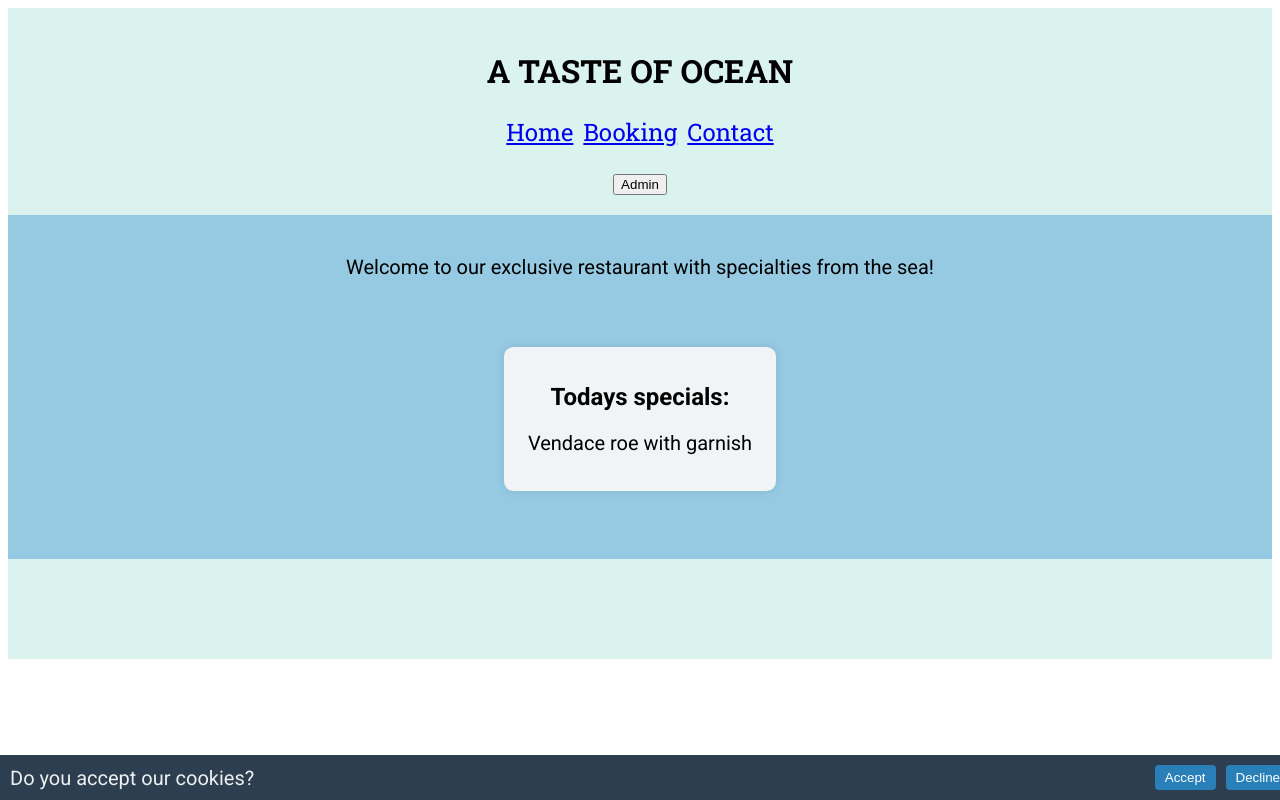
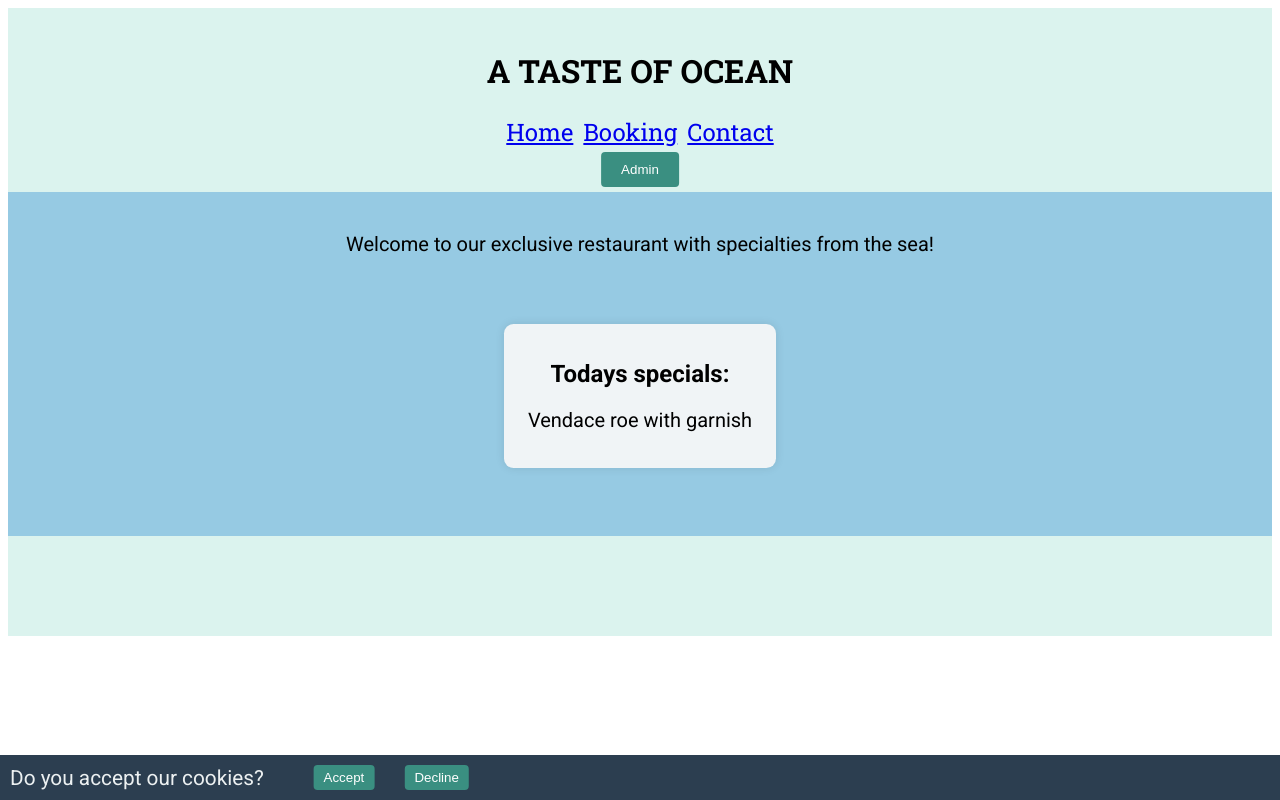
Before and after one commit to c-ridesjo/restaurant-hcj, a React (Vite) app: page / in a window 1280 px wide. Built offline with nearby package versions, Linux system fonts and the light colour scheme; no server answers.

Commit message:
Styled and moved buttons to a separate file

```diff
--- a/src/components/AcceptCookies.tsx
+++ b/src/components/AcceptCookies.tsx
@@ -1,6 +1,7 @@
 import React, { useState } from 'react';
 import { useCookies } from 'react-cookie';
-import { CookieBanner, ButtonGroup, CookieButton, CookieMessage } from './styled/Cookies';
+import { CookieBanner, CookieMessage } from './styled/Cookies';
+import { ButtonGroup, CookieButton } from "./styled/Buttons";
 
 const AcceptCookies: React.FC = () => {
   const [cookies, setCookie] = useCookies(['userAcceptedCookies']);
--- a/src/components/Header.tsx
+++ b/src/components/Header.tsx
@@ -1,5 +1,6 @@
 import { Link } from "react-router-dom";
 import { HeaderWrapper, ListWrapper } from "./styled/Wrappers";
+import { AdminBtn } from "./styled/Buttons";
 
 export const Header = () => {
   const areYouAdmin = () => {
@@ -25,7 +26,7 @@ export const Header = () => {
             <Link to={'/contact'}>Contact</Link>
           </li>
         </ListWrapper>
-        <button onClick={areYouAdmin}>Admin</button>
+        <AdminBtn onClick={areYouAdmin}>Admin</AdminBtn>
       </nav>
     </HeaderWrapper>
   );
--- a/src/components/pages/Admin/AdminBookings.tsx
+++ b/src/components/pages/Admin/AdminBookings.tsx
@@ -1,11 +1,10 @@
 import React, { useEffect } from "react";
 import { IBooking } from "../../../models/IBookings";
 import { H2 } from "../../styled/Headings";
+import { AddButton, DeleteButton } from "../../styled/Buttons";
 import {
-  AddButton,
   AdmP,
   BookingBox,
-  DeleteButton,
 } from "../../styled/Admin";
 
 interface AdminBookingsProps {
--- a/src/components/pages/Admin/AdminForm.tsx
+++ b/src/components/pages/Admin/AdminForm.tsx
@@ -1,8 +1,8 @@
 import React, { useEffect } from "react";
 import { IBooking } from "../../../models/IBookings";
+import { SaveButton } from "../../styled/Buttons";
 import {
   StyledInput,
-  SaveButton,
   AdminP,
   Label,
   InputContainer,
--- a/src/components/pages/Admin/AdminNewBookingInfo.tsx
+++ b/src/components/pages/Admin/AdminNewBookingInfo.tsx
@@ -6,7 +6,7 @@ import {
 import { zodResolver } from "@hookform/resolvers/zod";
 import { FormInput } from "../../styled/Inputs";
 import { FormWrapper } from "../../styled/Wrappers";
-import { SaveButton } from "../../styled/Admin";
+import { SaveButton } from "../../styled/Buttons";
 
 interface IAdminBookingInfoProps {
   onSubmit: (data: FieldValues) => void;
--- a/src/components/pages/Admin/NewBookingForm.tsx
+++ b/src/components/pages/Admin/NewBookingForm.tsx
@@ -2,13 +2,13 @@ import React from "react";
 import { IBooking } from "../../../models/IBookings";
 import {
   StyledInput,
-  SaveButton,
   Label,
   InputContainer,
   LeftInputs,
   RightInputs,
 } from "../../styled/Admin";
 import { H3 } from "../../styled/Headings";
+import { SaveButton } from "../../styled/Buttons";
 
 interface NewBookingFormProps {
   newBooking: Partial<IBooking>;
--- a/src/components/pages/Booking/BookingForm.tsx
+++ b/src/components/pages/Booking/BookingForm.tsx
@@ -12,6 +12,7 @@ import { CenteredWrapper, FormWrapper } from '../../styled/Wrappers';
 import { UserTabelChoices } from './UsersTabelChoices';
 import { ActionType, BookingsReducer } from '../../../reducers/BookingsReducer';
 import { useReducer } from 'react';
+import { BookTableBtn } from '../../styled/Buttons';
 
 interface IBookingFormProps {
 	bookingInfo: {
@@ -92,9 +93,9 @@ export const BookingForm = ({
 						placeholder='Phone number'
 					/>
 					{errors.phone && <p>{`${errors.phone.message}`}</p>}
-					<button type='submit' disabled={isSubmitting}>
+					<BookTableBtn type='submit' disabled={isSubmitting}>
 						Book table
-					</button>
+					</BookTableBtn>
 				</FormWrapper>
 			</CenteredWrapper>
 		</>
--- a/src/components/styled/Admin.tsx
+++ b/src/components/styled/Admin.tsx
@@ -78,26 +78,6 @@ export const AdminFormTable = styled.table`
   border: 1px solid black;
 `;
 
-export const SaveButton = styled.button`
-  padding: 10px 15px;
-  bottom: 10px;
-  background-color: #3a8f81;
-  color: white;
-  border: none;
-  border-radius: 4px;
-  cursor: pointer;
-  transition: 0.3s;
-  position: absolute;
-  left: 50%;
-  transform: translateX(-50%);
-  text-align: center;
-  justify-content: center;
-
-  &:hover {
-    background-color: #98afba;
-  }
-`;
-
 export const AdminArticle = styled.article`
   overflow-y: auto;
   width: 60%;
@@ -169,35 +149,3 @@ export const LeftInputs = styled.div`
 export const RightInputs = styled.div`
   width: 45%;
 `;
-
-export const DeleteButton = styled.button`
-  padding: 10px 15px;
-  margin-left: 2rem;
-  background-color: #3a8f81;
-  color: white;
-  border: none;
-  border-radius: 4px;
-  cursor: pointer;
-  transition: 0.3s;
-  transform: translateX(-50%);
-  text-align: center;
-
-  &:hover {
-    background-color: #98afba;
-  }
-`;
-
-export const AddButton = styled.button`
-  padding: 10px 15px;
-  margin-bottom: 1rem;
-  background-color: #3a8f81;
-  color: white;
-  border: none;
-  border-radius: 4px;
-  cursor: pointer;
-  transition: 0.3s;
-
-  &:hover {
-    background-color: #98afba;
-  }
-`;
--- /dev/null
+++ b/src/components/styled/Buttons.tsx
@@ -0,0 +1,113 @@
+import styled from "styled-components";
+
+export const AdminBtn = styled.button`
+  padding: 10px 20px;
+  top: 9.5rem;
+  background-color: #3a8f81;
+  color: white;
+  border: none;
+  border-radius: 4px;
+  cursor: pointer;
+  transition: 0.3s;
+  position: absolute;
+  left: 50%;
+  transform: translateX(-50%);
+  text-align: center;
+  justify-content: center;
+
+  &:hover {
+    background-color: #98afba;
+  }
+`;
+
+export const SaveButton = styled.button`
+  padding: 10px 15px;
+  bottom: 10px;
+  background-color: #3a8f81;
+  color: white;
+  border: none;
+  border-radius: 4px;
+  cursor: pointer;
+  transition: 0.3s;
+  position: absolute;
+  left: 50%;
+  transform: translateX(-50%);
+  text-align: center;
+  justify-content: center;
+
+  &:hover {
+    background-color: #98afba;
+  }
+`;
+
+export const DeleteButton = styled.button`
+  padding: 10px 15px;
+  margin-left: 2rem;
+  background-color: #3a8f81;
+  color: white;
+  border: none;
+  border-radius: 4px;
+  cursor: pointer;
+  transition: 0.3s;
+  transform: translateX(-50%);
+  text-align: center;
+
+  &:hover {
+    background-color: #98afba;
+  }
+`;
+
+export const AddButton = styled.button`
+  padding: 10px 15px;
+  margin-bottom: 1rem;
+  background-color: #3a8f81;
+  color: white;
+  border: none;
+  border-radius: 4px;
+  cursor: pointer;
+  transition: 0.3s;
+
+  &:hover {
+    background-color: #98afba;
+  }
+`;
+
+export const ButtonGroup = styled.div`
+  display: flex;
+  justify-content: space-between;
+  margin-left: 3rem;
+`;
+
+export const CookieButton = styled.button`
+  padding: 5px 10px;
+  margin-left: 2rem;
+  background-color: #3a8f81;
+  color: white;
+  border: none;
+  border-radius: 4px;
+  cursor: pointer;
+  transition: 0.3s;
+  transform: translateX(-50%);
+  text-align: center;
+
+  &:hover {
+    background-color: #98afba;
+  }
+`;
+
+export const BookTableBtn = styled.button`
+  padding: 5px 10px;
+  margin-left: 5rem;
+  background-color: #3a8f81;
+  color: white;
+  border: none;
+  border-radius: 4px;
+  cursor: pointer;
+  transition: 0.3s;
+  transform: translateX(-50%);
+  text-align: center;
+
+  &:hover {
+    background-color: #98afba;
+  }
+`;
--- a/src/components/styled/Cookies.tsx
+++ b/src/components/styled/Cookies.tsx
@@ -9,26 +9,8 @@ export const CookieBanner = styled.div`
   color: #ecf0f1;
   padding: 10px;
   display: flex;
-  justify-content: space-between;
   align-items: center;
-`;
-
-export const ButtonGroup = styled.div`
-  display: flex;
-  gap: 10px;
-`;
-
-export const CookieButton = styled.button`
-  padding: 5px 10px;
-  border: none;
-  border-radius: 4px;
-  cursor: pointer;
-  background-color: #2980b9;
-  color: #fff;
-
-  &:hover {
-    background-color: #3498db;
-  }
+  font-size: 1.3rem;
 `;
 
 export const CookieMessage = styled.p`
```
